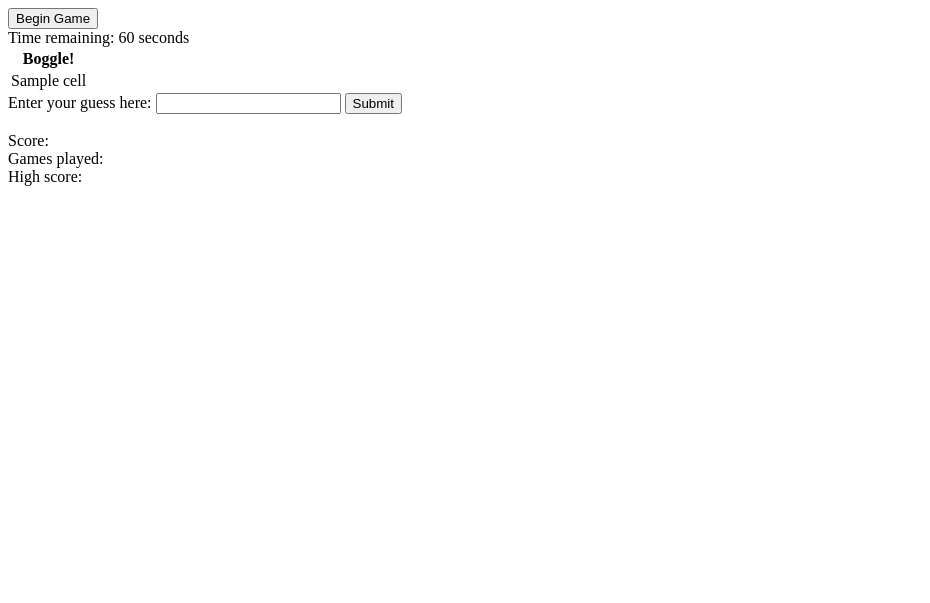
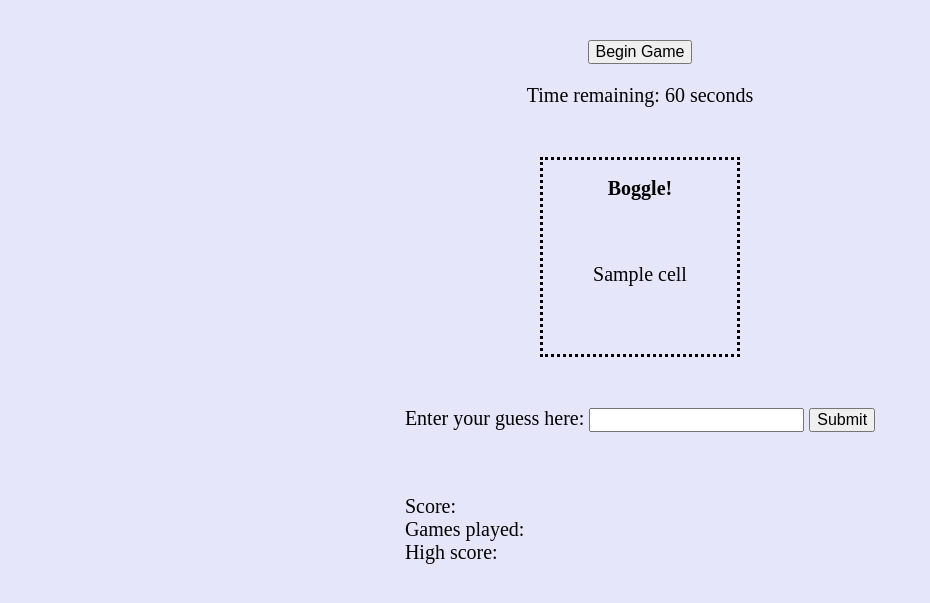
Before and after one commit to juliahorton/flask-boggle, a Flask app: template templates/index.html in a window 1280 px wide. Shown: the top 603 px of the page, without its empty margins (0-930 px from the left). Run offline with Flask 3, Linux system fonts and the light colour scheme; the template is opened without the code that fills it: most values are stand-ins (such as "Sample title", 1, 10 or a date in 2020); parts of the project's set-up code (start-up, migrations or seed data) failed here and were passed over.

Commit message:
added css styles

```diff
--- a/app.py
+++ b/app.py
@@ -1,12 +1,12 @@
 from flask import Flask, request, render_template, session, jsonify
-from flask_debugtoolbar import DebugToolbarExtension
+# from flask_debugtoolbar import DebugToolbarExtension
 from boggle import Boggle
-from IPython.core.debugger import set_trace
+# from IPython.core.debugger import set_trace
 
 app = Flask(__name__)
 app.config["SECRET_KEY"] = "so-secret"
 
-debug = DebugToolbarExtension(app)
+# debug = DebugToolbarExtension(app)
 
 boggle_game = Boggle()
 words = boggle_game.words
--- a/static/app.css
+++ b/static/app.css
@@ -1,3 +1,45 @@
+body {
+    display: flex;
+    align-items: center;
+    justify-content: center;
+    margin: 40px;
+    font-size: 20px;
+    background-color: lavender;
+}
+
+#start-button-container, #timer-container, #gameboard {
+    display: flex;
+    align-items: center;
+    justify-content: center;
+}
+
+#score-container {
+    margin-bottom: inherit
+}
+
+div {
+    margin-bottom: 20px;
+}
+
+table {
+    border: 3px dotted black;
+    padding: 10px;
+    width: 200px;
+    height: 200px;
+    margin-top: 30px;
+    margin-bottom: 30px;
+}
+
+th, td {
+    padding: 5px;
+    /* margin-top: 0px; */
+    text-align: center;
+}
+
 p {
     display: inline;
 }
+
+button, input {
+    font-size: 16px;
+}
--- a/static/app.js
+++ b/static/app.js
@@ -21,7 +21,7 @@
     $startBtn.on("click", newGameHandler);
     $form.on("submit", getGuess);
     // after 60 seconds, stop allowing user to submit new guesses
-    setTimeout(gameOver, 10000);
+    setTimeout(gameOver, 60000);
     // update UI to show 60-second countdown once timer has started
     timerIntervId = setInterval(showCountdown, 1000);
 }
--- a/templates/index.html
+++ b/templates/index.html
@@ -8,9 +8,10 @@
 </head>
 <body>
     <main id="content">
-
+        <div id="start-button-container">
+            <button id="start">Begin Game</button>
+        </div>
         <div id="timer-container">
-            <button id="start">Begin Game</button>
             <br>
             <span>
                 <p>Time remaining:
```
